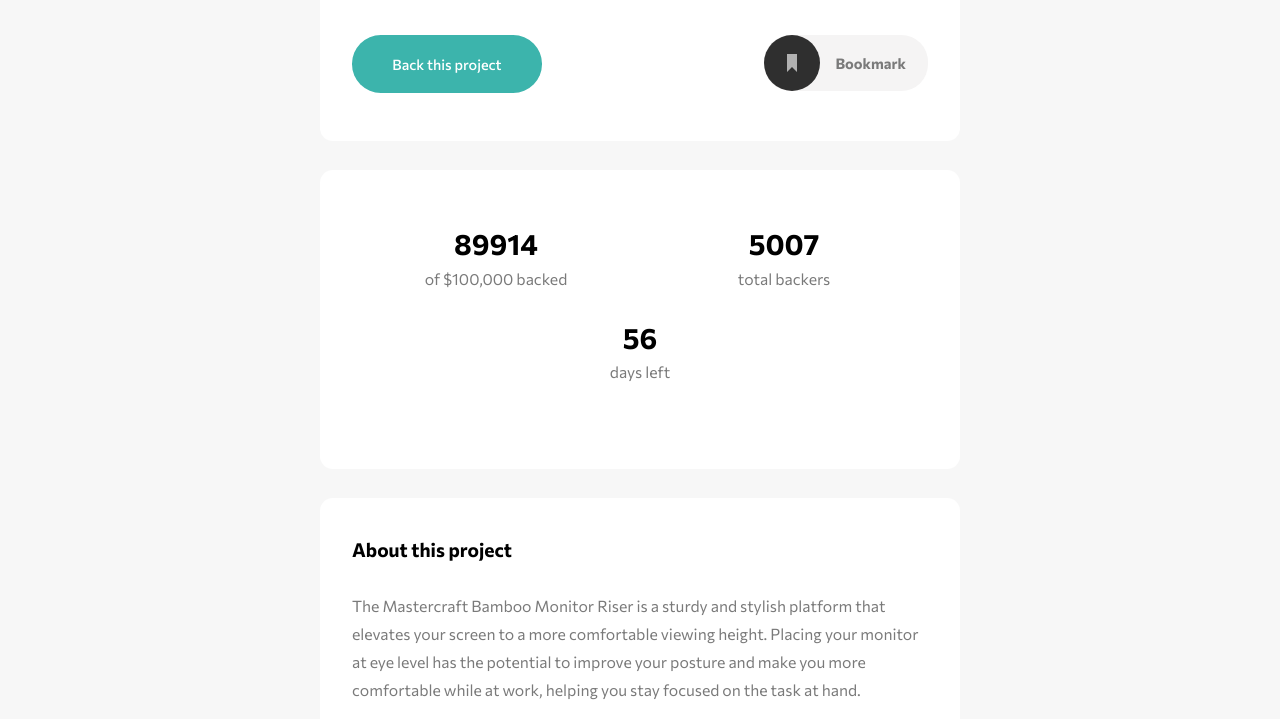
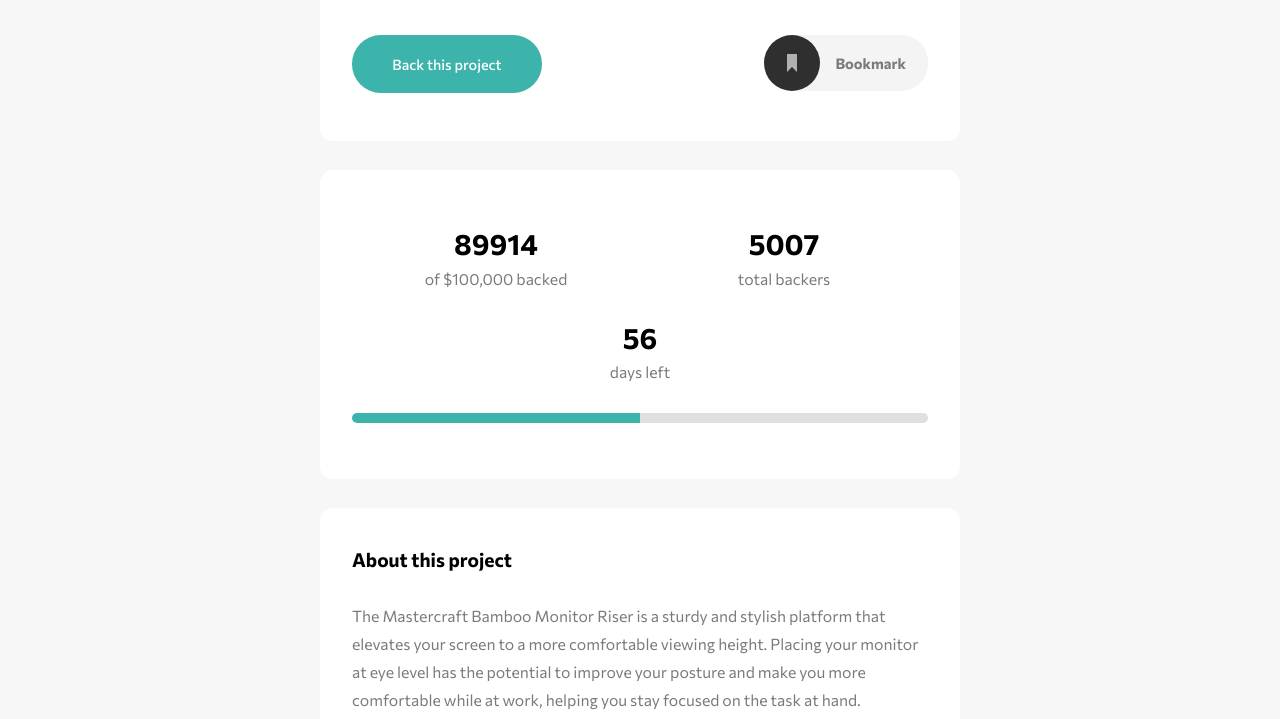
Before and after one commit to ajaythapliyal/crowdfunding-product-page-main, a website built with Parcel: page src/index.html in a window 1280 px wide. Shown: the part 378-1097 px from the top of the page. Built offline with nearby package versions, Linux system fonts and the light colour scheme.

Commit message:
static progress bar and clean up

```diff
--- a/src/index.html
+++ b/src/index.html
@@ -47,7 +47,7 @@
           <p class="text2">days left</p>
         </div>
       </div>
-      <!-- <div>progress bar</div> -->
+      <div class="progress-bar"></div>
     </div>
     <div class="card card-margin-top about">
       <p class="text3">About this project</p>
@@ -202,108 +202,6 @@
       </div>
     </div>
   </div>
-
-
-
-  <!-- About
-  Discover
-  Get Started
-
-  Mastercraft Bamboo Monitor Riser
-  A beautiful & handcrafted monitor stand to reduce neck and eye strain.
-
-  Back this project
-  Bookmark
-
-  $89,914 of $100,000 backed
-  5,007 total backers
-  56 days left
-
-  About this project
-
-  The Mastercraft Bamboo Monitor Riser is a sturdy and stylish platform that elevates your screen
-  to a more comfortable viewing height. Placing your monitor at eye level has the potential to improve
-  your posture and make you more comfortable while at work, helping you stay focused on the task at hand.
-
-  Featuring artisan craftsmanship, the simplicity of design creates extra desk space below your computer
-  to allow notepads, pens, and USB sticks to be stored under the stand.
-
-  Bamboo Stand
-  Pledge $25 or more
-  You get an ergonomic stand made of natural bamboo. You've helped us launch our promotional campaign, and
-  you’ll be added to a special Backer member list.
-  101 left
-  Select Reward
-
-  Black Edition Stand
-  Pledge $75 or more
-  You get a Black Special Edition computer stand and a personal thank you. You’ll be added to our Backer
-  member list. Shipping is included.
-  64 left
-  Select Reward
-
-  Mahogany Special Edition
-  Pledge $200 or more
-  You get two Special Edition Mahogany stands, a Backer T-Shirt, and a personal thank you. You’ll be added
-  to our Backer member list. Shipping is included.
-  0 left
-  Out of Stock -->
-
-  <!-- Selection modal start -->
-
-  <!-- Back this project
-  Want to support us in bringing Mastercraft Bamboo Monitor Riser out in the world?
-
-  Pledge with no reward
-  Choose to support us without a reward if you simply believe in our project. As a backer,
-  you will be signed up to receive product updates via email.
-
-  Bamboo Stand
-  Pledge $25 or more
-  You get an ergonomic stand made of natural bamboo. You've helped us launch our promotional campaign, and
-  you’ll be added to a special Backer member list.
-  101 left -->
-
-  <!-- Selected pledge start -->
-  <!-- Enter your pledge
-  $25
-  Continue -->
-  <!-- Selected pledge end -->
-
-  <!-- Black Edition Stand
-  Pledge $75 or more
-  You get a Black Special Edition computer stand and a personal thank you. You’ll be added to our Backer
-  member list. Shipping is included.
-  64 left -->
-
-  <!-- Selected pledge start -->
-  <!-- Enter your pledge
-  $75
-  Continue -->
-  <!-- Selected pledge end -->
-
-  <!-- Mahogany Special Edition
-  Pledge $200 or more
-  You get two Special Edition Mahogany stands, a Backer T-Shirt, and a personal thank you. You’ll be added
-  to our Backer member list. Shipping is included.
-  0 left -->
-
-  <!-- Selected pledge  start -->
-  <!-- Enter your pledge
-  $200
-  Continue -->
-  <!-- Selected pledge end -->
-
-  <!-- Selection modal end -->
-
-  <!-- Success modal start -->
-
-  <!-- Thanks for your support!
-  Your pledge brings us one step closer to sharing Mastercraft Bamboo Monitor Riser worldwide. You will get
-  an email once our campaign is completed.
-  Got it! -->
-
-  <!-- Success modal end -->
 </body>
 
 </html>
--- a/src/scss/main.scss
+++ b/src/scss/main.scss
@@ -65,7 +65,7 @@ main {
     display: flex;
     flex-wrap: wrap;
     margin-top: min(10%, 3.5em);
-    margin-bottom: min(10%, 3.5em);
+
 }
 
 .progress-info>div {
@@ -81,6 +81,13 @@ main {
 .progress-num {
     @extend %font-300;
     font-size: 1.8rem;
+}
+
+.progress-bar{
+    background: linear-gradient(to right, config.$primary-color 50%, lighten(config.$neutral-color, 40) 50%);
+    height: 10px;
+    border-radius: 5px;
+    margin-bottom: min(10%, 3.5em);
 }
 
 .about {
```
